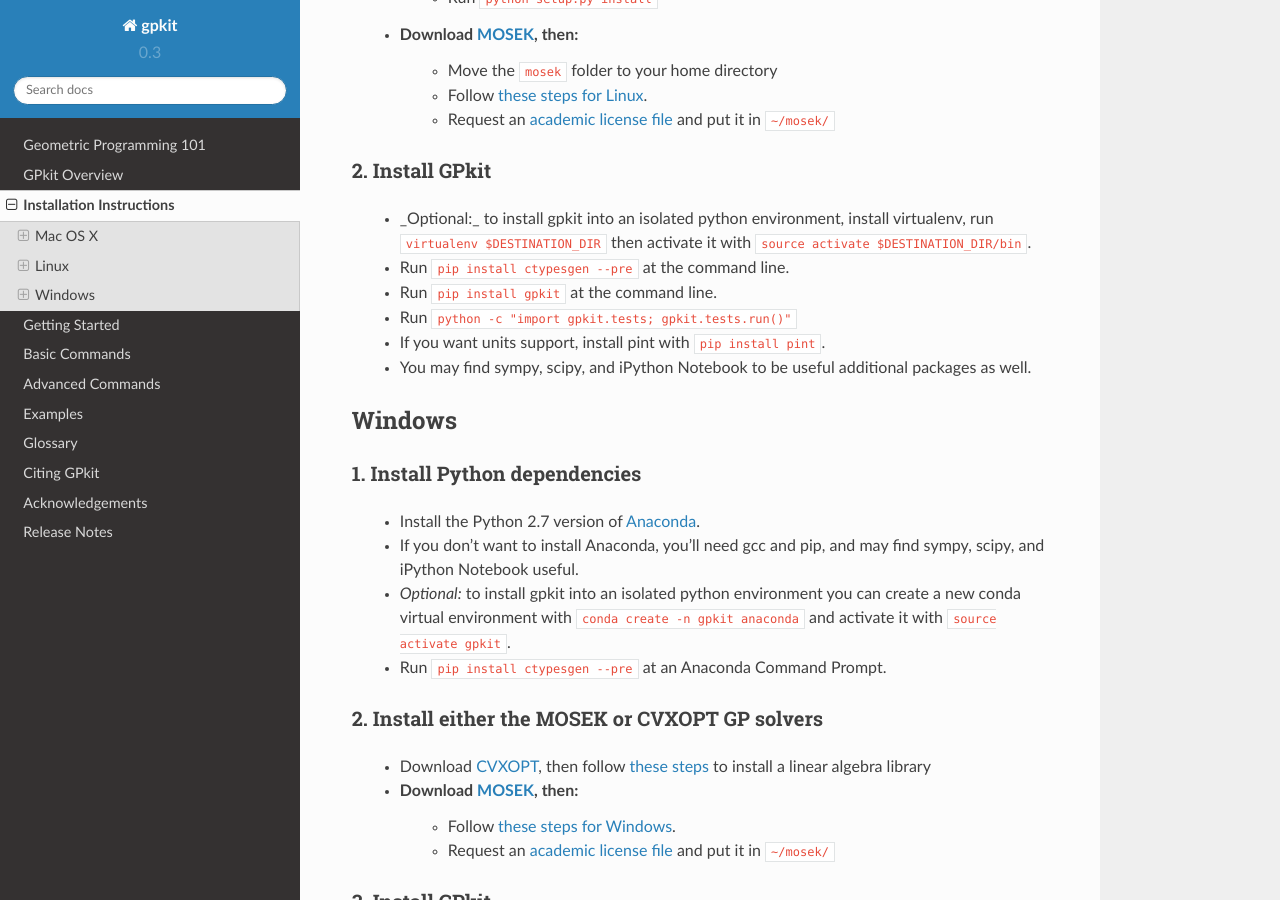
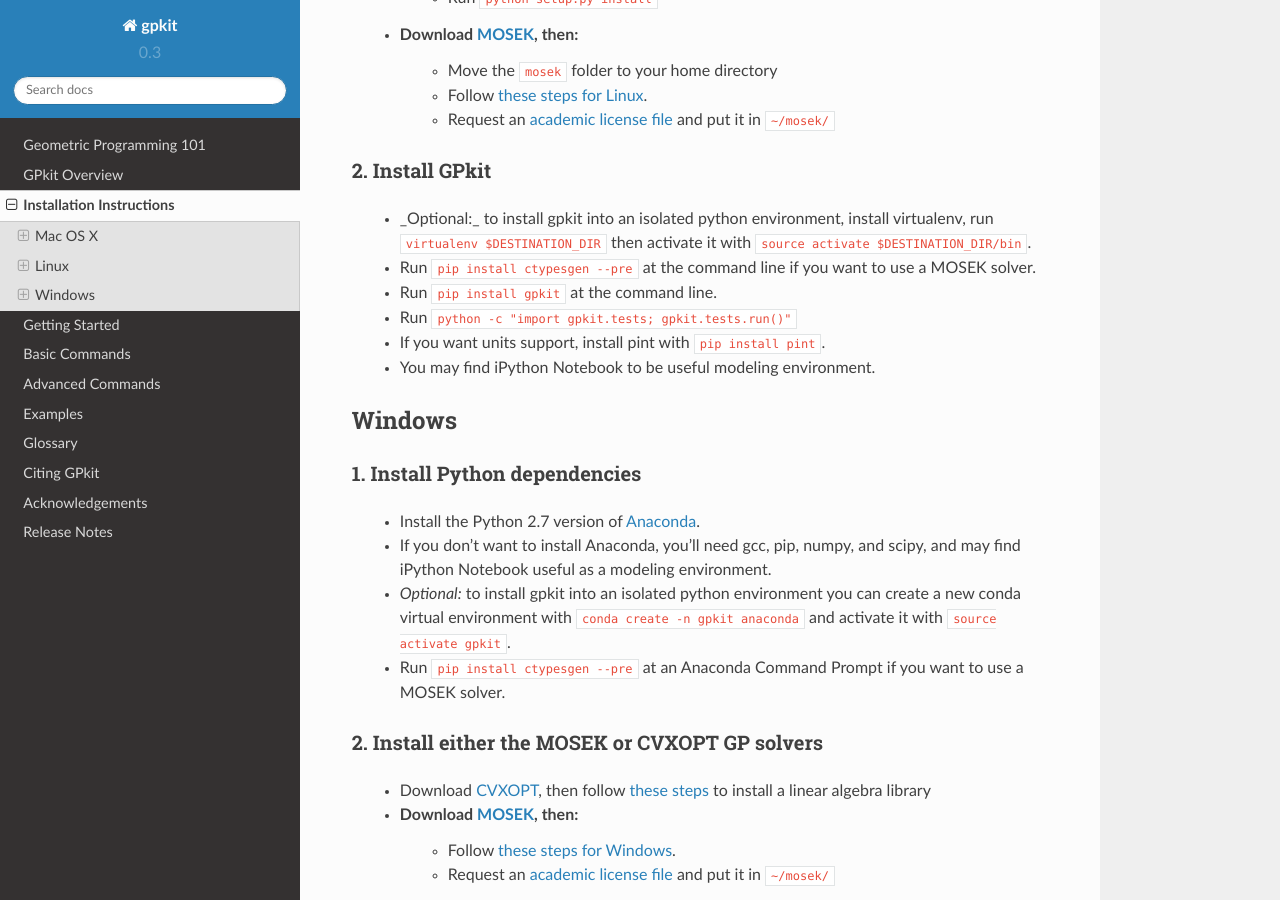
Before and after one commit to convexengineering/gpkit, a Sphinx documentation site: the page built from docs/source/installation.rst, in a window 1280 px wide and 900 px high, scrolled down 1194 px. Built offline with Sphinx 7.4.7 and the Read the Docs theme 2.0.0, drawn with Linux system fonts in a browser that asks for light colours; some of the changed text lies outside the part shown.

Commit message:
require scipy in setup, update install docs. v0.3.1

```diff
--- a/docs/source/conf.py
+++ b/docs/source/conf.py
@@ -57,7 +57,7 @@ copyright = u'2015, MIT Department of Aeronautics and Astronautics'
 # The short X.Y version.
 version = '0.3'
 # The full version, including alpha/beta/rc tags.
-release = '0.3.0'
+release = '0.3.1'
 
 # The language for content autogenerated by Sphinx. Refer to documentation
 # for a list of supported languages.
--- a/docs/source/installation.rst
+++ b/docs/source/installation.rst
@@ -9,10 +9,10 @@ Mac OS X
 1. Install Python and build dependencies
 ++++++++++++++++++++++++++++++++++++++++
   - Install the Python 2.7 version of `Anaconda <http://continuum.io/downloads>`_.
-  - If you don't want to install Anaconda, you'll need gcc and pip, and may find sympy, scipy, and iPython Notebook useful.
+  - If you don't want to install Anaconda, you'll need gcc, pip, numpy, and scipy, and may find iPython Notebook useful as a modeling environment.
   - If ``which gcc`` does not return anything, install the `Apple Command Line Tools <https://developer.apple.com/downloads/index.action?=command%20line%20tools>`_.
   - *Optional:* to install gpkit into an isolated python environment you can create a new conda virtual environment with ``conda create -n gpkit anaconda`` and activate it with ``source activate gpkit``.
-  - Run ``pip install ctypesgen --pre`` in the Terminal.
+  - Run ``pip install ctypesgen --pre`` in the Terminal if you want to use a MOSEK solver.
 
 
 2. Install either the MOSEK or CVXOPT GP solvers
@@ -57,11 +57,11 @@ Linux
 2. Install GPkit
 ++++++++++++++++
   - _Optional:_ to install gpkit into an isolated python environment, install virtualenv, run ``virtualenv $DESTINATION_DIR`` then activate it with ``source activate $DESTINATION_DIR/bin``.
-  - Run ``pip install ctypesgen --pre`` at the command line.
+  - Run ``pip install ctypesgen --pre`` at the command line if you want to use a MOSEK solver.
   - Run ``pip install gpkit`` at the command line.
   - Run ``python -c "import gpkit.tests; gpkit.tests.run()"``
   - If you want units support, install pint with ``pip install pint``.
-  - You may find sympy, scipy, and iPython Notebook to be useful additional packages as well.
+  - You may find iPython Notebook to be useful modeling environment.
 
 
 
@@ -72,9 +72,9 @@ Windows
 1. Install Python dependencies
 ++++++++++++++++++++++++++++++
   - Install the Python 2.7 version of `Anaconda <http://continuum.io/downloads>`_.
-  - If you don't want to install Anaconda, you'll need gcc and pip, and may find sympy, scipy, and iPython Notebook useful.
+  - If you don't want to install Anaconda, you'll need gcc, pip, numpy, and scipy, and may find iPython Notebook useful as a modeling environment.
   - *Optional:* to install gpkit into an isolated python environment you can create a new conda virtual environment with ``conda create -n gpkit anaconda`` and activate it with ``source activate gpkit``.
-  - Run ``pip install ctypesgen --pre`` at an Anaconda Command Prompt.
+  - Run ``pip install ctypesgen --pre`` at an Anaconda Command Prompt if you want to use a MOSEK solver.
 
 
 2. Install either the MOSEK or CVXOPT GP solvers
--- a/gpkit/__init__.py
+++ b/gpkit/__init__.py
@@ -16,7 +16,7 @@
         Contains settings loaded from ``./env/settings``
 """
 
-__version__ = "0.3.0"
+__version__ = "0.3.1"
 
 
 def disable_units():
--- a/setup.py
+++ b/setup.py
@@ -52,8 +52,8 @@ setup(
     author='MIT Department of Aeronautics and Astronautics',
     author_email='gpkit@mit.edu',
     url='https://www.github.com/convexopt/gpkit',
-    install_requires=['numpy'],
-    version='0.3.0',
+    install_requires=['numpy', 'scipy'],
+    version='0.3.1',
     packages=['gpkit', 'gpkit._mosek', 'gpkit.tests', 'gpkit.interactive'],
     package_data={'gpkit': ['env/*'],
                   'gpkit._mosek': ['lib/*']},
```
